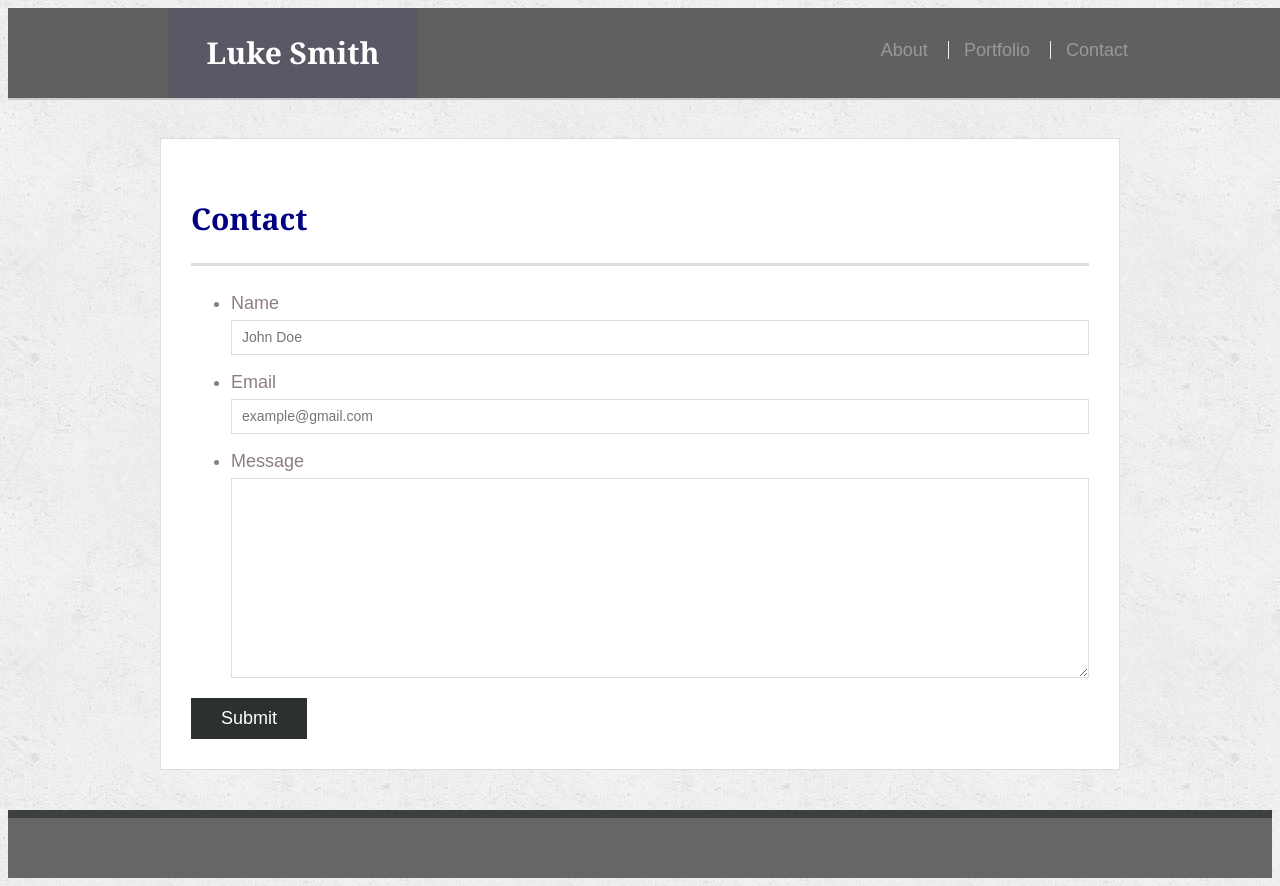
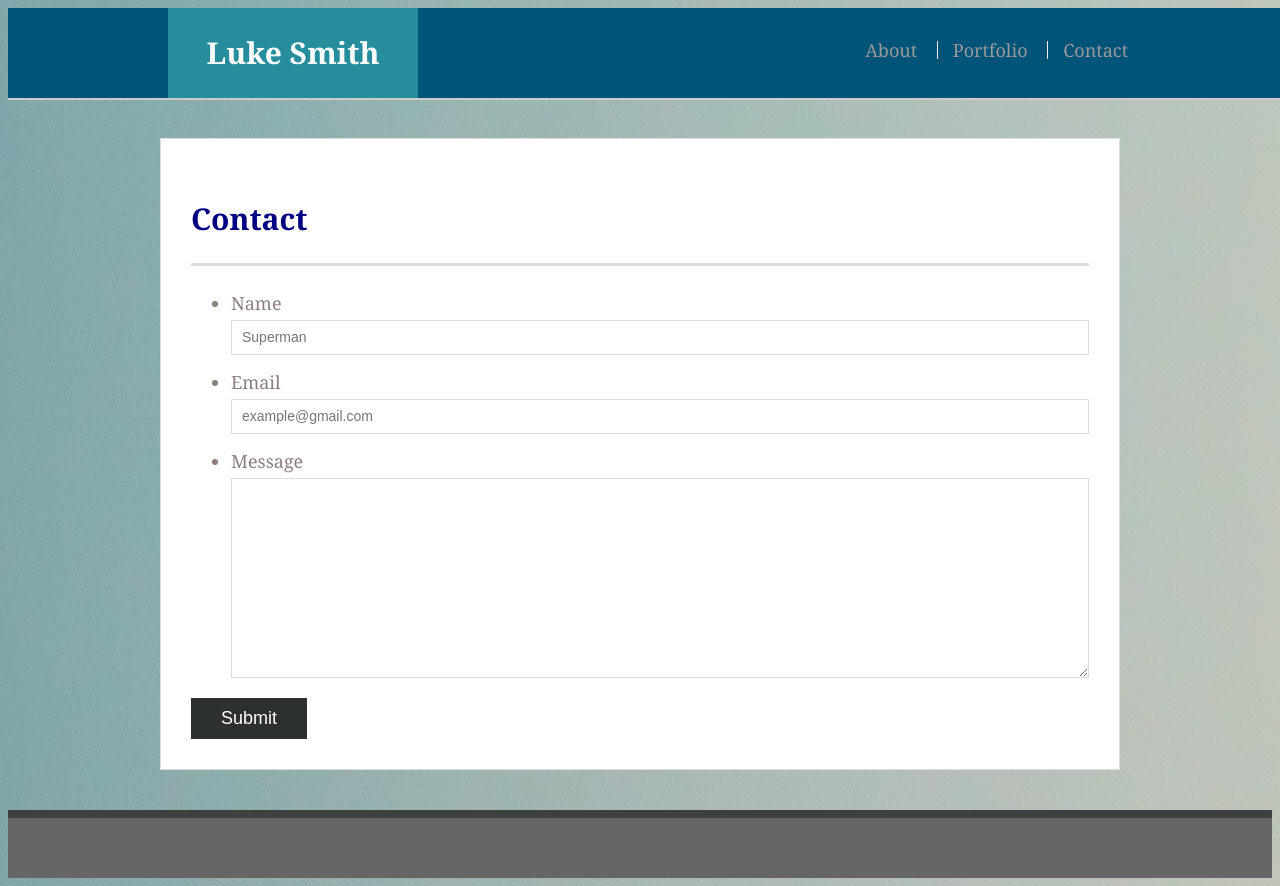
Before and after one commit to anexfoxtek/anexfoxtek.github.io, a plain HTML site: page contact.html in a window 1280 px wide. Drawn offline with Linux system fonts and the light colour scheme.

Commit message:
updated dir

```diff
--- a/assets/css/style.css
+++ b/assets/css/style.css
@@ -1,9 +1,9 @@
 body {
-  font-family: Arial, "Helvetica Neue", Helvetica, sans-serif;
+  font-family: Cambria, Cochin, Georgia, Times, 'Times New Roman', serif;
   font-size: 18px;
   line-height: 34px;
   color: #8d7e7e;
-  background: url("../images/concrete_seamless.png");
+  background: url("../images/arr.jpg");
 }
 
 * {
@@ -59,7 +59,7 @@ h3 {
   margin: 0 0 30px;
   overflow: auto;
   color: #ffffff;
-  background: #616060;
+  background: #00547a;
   border-bottom: 2px solid #cccccc;
 }
 
@@ -74,7 +74,7 @@ h3 {
   color: #ffffff;
   text-align: center;
   text-decoration: none;
-  background: rgb(92, 87, 100);
+  background: rgb(37, 141, 155);
 }
 
 nav {
--- a/contact.html
+++ b/contact.html
@@ -28,7 +28,7 @@
         <ul>
           <li>
             <label for="name">Name</label>
-            <input type="text" id="name" name="Name" placeholder="John Doe" required="required">
+            <input type="text" id="name" name="Name" placeholder="Superman" required="required">
           </li>
           <li>
             <label for="email">Email</label>
```
Also changed, not shown: assets/images/arr.jpg (added), 1 other file.
